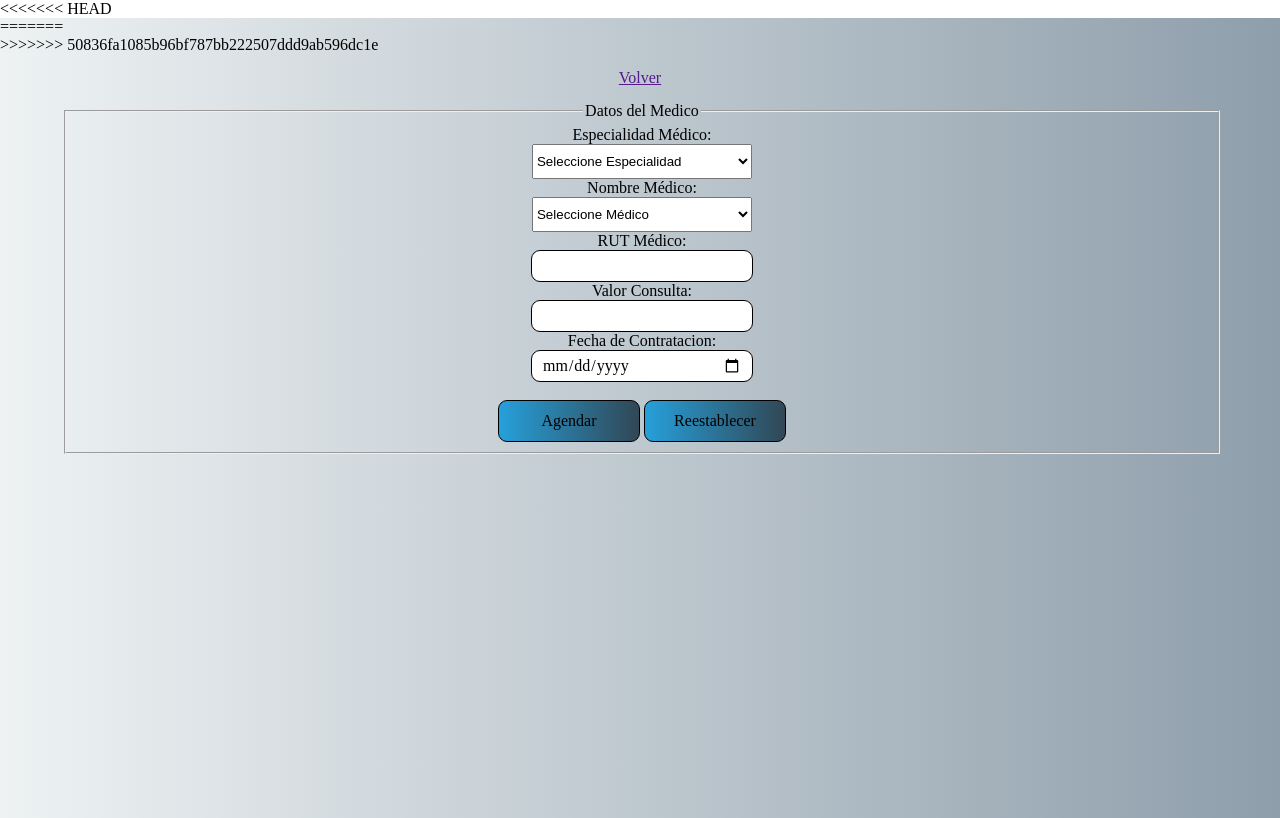
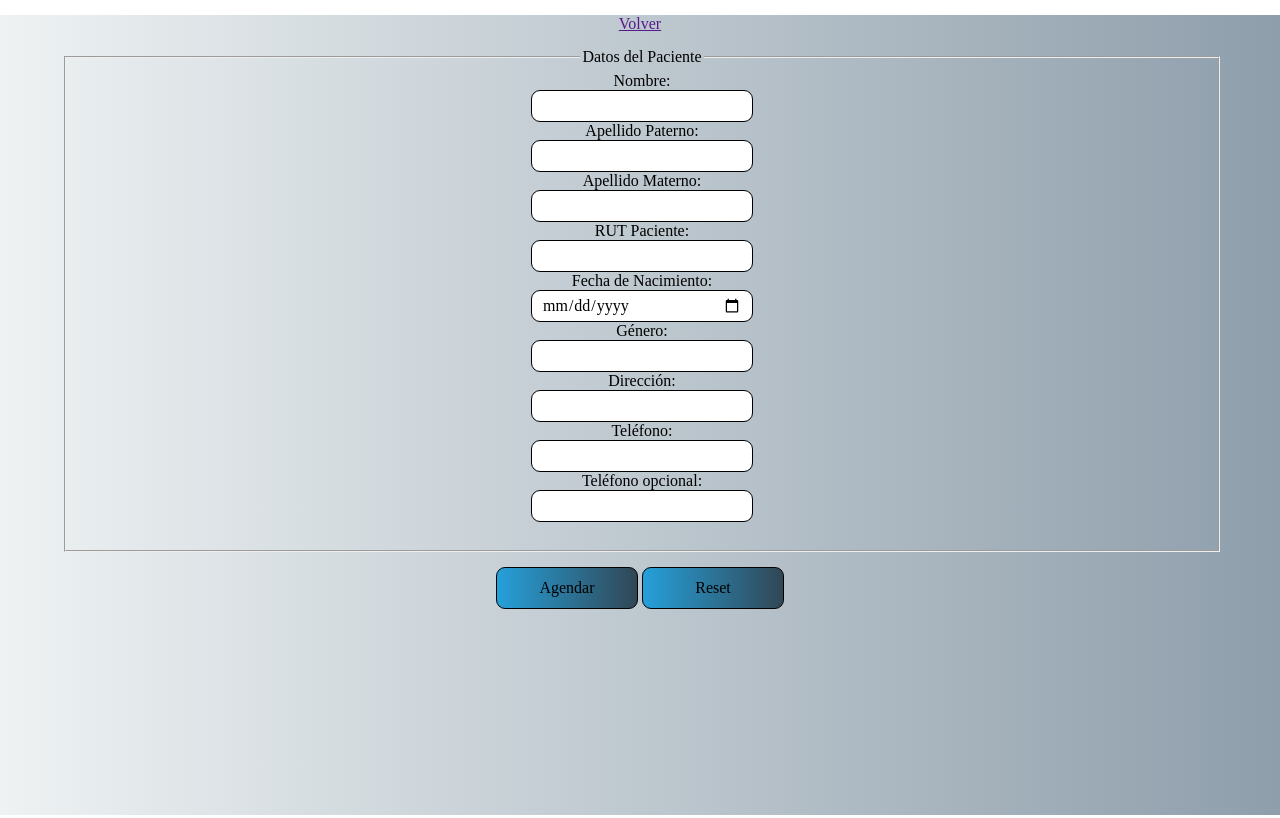
Before and after one commit to JuanAdasme/DAI5501_Examen, a PHP site: page /agregarPaciente.php in a window 1280 px wide. Run offline with PHP 8.4, Linux system fonts and the light colour scheme; some libraries are stand-ins or nearby versions.

Commit message:
Add 'paciente' into database

```diff
--- a/backend/dao/PacienteDao.php
+++ b/backend/dao/PacienteDao.php
@@ -33,10 +33,7 @@ class PacienteDao implements GenericDao {
     }
 
     public function agregarRegistro($registro) {
-        /* @var $registro Paciente */
-
-        $query = "INSERT INTO paciente VALUES (:rut, :nombre, :apellidoP, :apellidoM, :fechaNacimiento, :genero, :direccion :telefono1, :telefono2);";
-
+        $query = "INSERT INTO paciente VALUES (:rut, :nombre, :apellidoP, :apellidoM, :fechaNacimiento, :genero, :direccion, :telefono1, :telefono2);";
         $sentencia = $this->conexion->prepare($query);
 
         $rut = $registro->getRut();
@@ -57,6 +54,9 @@ class PacienteDao implements GenericDao {
         $sentencia->bindParam(':genero', $gen);
         $sentencia->bindParam(':direccion', $direc);
         $sentencia->bindParam(':telefono1', $tel1);
+        if($tel2 == null) {
+            $tel2 = 0;
+        }
         $sentencia->bindParam(':telefono2', $tel2);
 
         return $sentencia->execute();
--- a/frontend/agregarMedico.php
+++ b/frontend/agregarMedico.php
@@ -54,7 +54,7 @@ if($_SERVER['REQUEST_METHOD'] === 'GET') {
 
                     <fieldset>
                         <legend>Datos del Medico</legend>
-                        <div id="tabla">
+                        <div class="tabla">
 
                             <div class="campoFormulario">
                                 <label for="nombreMedico">Nombre:</label>
--- a/frontend/agregarPaciente.php
+++ b/frontend/agregarPaciente.php
@@ -1,19 +1,38 @@
+<?php
+include_once __DIR__ . '/../backend/controller/PacienteController.php';
+if ($_SERVER['REQUEST_METHOD'] === 'GET') {
+
+    if (isset($_GET['nombrePaciente']) && isset($_GET['apellidoPPaciente']) && isset($_GET['apellidoMPaciente']) &&
+            isset($_GET['rutPaciente']) && isset($_GET['fechaNacimiento']) && isset($_GET['sexoPaciente']) &&
+            isset($_GET['direccionPaciente']) && isset($_GET['telefonoPaciente'])) {
+
+        $opt = $_GET['telefonoOpcional'];
+        if($_GET['telefonoOpcional'] == '') {
+            $opt = NULL;
+        }
+
+        $exito = PacienteController::agregarPaciente($_GET['rutPaciente'],$_GET['nombrePaciente'], $_GET['apellidoPPaciente'], $_GET['apellidoMPaciente'], $_GET['fechaNacimiento'], $_GET['sexoPaciente'], $_GET['direccionPaciente'], $_GET['telefonoPaciente'], $opt);
+        if (!$exito) {
+            ?><script type="text/javascript" >alert('No Funciona!'); console.log('No Funciona!')</script><?php
+        } else {
+            ?><script type="text/javascript" >alert("It's working! It's working!!");</script><?php
+        }
+    }
+}
+?>
 
 <!DOCTYPE html>
 <html>
-<<<<<<< HEAD
     <head>
         <meta charset="UTF-8"/>
-    <meta name="viewport", content="width=device-width; initial-scale=1.0;">
+        <meta name="viewport" content="width=device-width, initial-scale=1.0">
         <title>Agregar Paciente</title>
         <link rel="stylesheet" type="text/css" href="css/estilo.css"  media="all">
         <script src="https://code.jquery.com/jquery-3.2.0.min.js" ></script>
-    <script src="javascript/redireccionar.js"></script>
 
     </head>
     <body>
         <div id="contenido">
-=======
             <head>
                 <meta charset="UTF-8"/>
                 <meta name="viewport" content="width=device-width, initial-scale=1.0">
@@ -23,7 +42,6 @@
             </head>
             <body>
                 <div id="contenido">
->>>>>>> 50836fa1085b96bf787bb222507ddd9ab596dc1e
 
                     <!--<header>
                       <div id="titulo">
@@ -41,49 +59,56 @@
 
 
 
-                <form id="formAgendar" action="#" method="GET">
+                        <form id="formAgendarPaciente" action="#" method="GET">
 
                             <fieldset>
-                        <legend>Datos del Medico</legend>
-                        <div id="tabla">
+                                <legend>Datos del Paciente</legend>
+                                <div class="tabla">
+
                                     <div class="campoFormulario">
-                                <label for="especialidadMedico">Especialidad Médico:</label>
-                                <select name="especialidad" style="height: 35px; width: 220px;">
-                                    <optgroup id="optEspecialidad" label="-- Especialidad --">
-                                        <option value="">Seleccione Especialidad</option>
-                                        <option value="Medicina General">Medicina General</option>
-                                        <option value="Fonoaudiologia">Fonoaudiología</option>
-                                        <option value="Kinesiologia">Kinesiología</option>
-                                        <option value="Traumatologia">Traumatología</option>
-                                        <option value="Nutricionista">Nutricionista</option>
-                                </select>
+                                        <label for="nombrePaciente">Nombre:</label>
+                                        <input type="text" name="nombrePaciente" required >
                                     </div>
                                     <div class="campoFormulario">
-                                <label for="nombreMedico">Nombre Médico:</label>
-                                <select name="medicoTratante" required  style="height: 35px; width: 220px;">
-                                    <option value="">Seleccione Médico</option>
-                                </select>
+                                        <label for="apellidoPPaciente">Apellido Paterno:</label>
+                                        <input type="text" name="apellidoPPaciente" required >
                                     </div>
                                     <div class="campoFormulario">
-                                <label for="rutMedico">RUT Médico:</label>
-                                <input type="text" name="rutMedico" readonly >
+                                        <label for="apellidoMPaciente">Apellido Materno:</label>
+                                        <input type="text" name="apellidoMPaciente" >
                                     </div>
                                     <div class="campoFormulario">
-                                <label for="valorConsulta">Valor Consulta:</label>
-                                <input type="text" name="valorConsuta" readonly >
+                                        <label for="rutPaciente">RUT Paciente:</label>
+                                        <input type="text" name="rutPaciente" required >
                                     </div>
                                     <div class="campoFormulario">
-                                <label for="fechaAtencion">Fecha de Contratacion:</label>
-                                <input type="date" name="fechaAtencion" required  style="height: 10px; width: 200px;">
+                                        <label for="fechaNacimiento">Fecha de Nacimiento:</label>
+                                        <input type="date" name="fechaNacimiento" required  style="height: 10px; width: 200px;">
+                                    </div>
+                                    <div class="campoFormulario">
+                                        <label for="sexoPaciente">Género:</label>
+                                        <input type="text" name="sexoPaciente" required >
+                                    </div>
+                                    <div class="campoFormulario">
+                                        <label for="direccionPaciente">Dirección:</label>
+                                        <input type="text" name="direccionPaciente" required >
+                                    </div>
+                                    <div class="campoFormulario">
+                                        <label for="telefonoPaciente">Teléfono:</label>
+                                        <input type="text" name="telefonoPaciente" required >
+                                    </div>
+                                    <div class="campoFormulario">
+                                        <label for="telefonoOpcional">Teléfono opcional:</label>
+                                        <input type="text" name="telefonoOpcional" >
                                     </div>
                                 </div><br>
+                            </fieldset>
 
 
-                        <div id="tabla">
+                            <div id="botonera">
                                 <input type="submit" name="btnAgendar" value="Agendar" >
-                            <input type="submit" name="btnReset" value="Reestablecer" >
+                                <input type="reset" name="btnReset" >
                             </div>
-                    </fieldset>
 
                         </form>
                     </div>
```
Also changed, not shown: frontend/administrador.php (+0 -14 lines), frontend/js/administrador.js (+0 -17 lines). Lines whose indentation alone changed are shown as unchanged.
